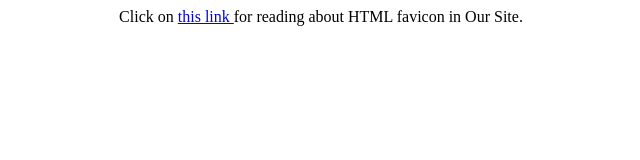
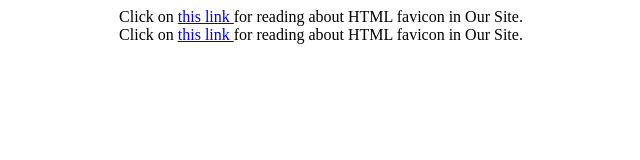
Before and after one commit to saimhafeez/web-project, a plain HTML site: page index.html in a window 1280 px wide. Shown: the whole page, without its empty margins (319-959 px from the left). Drawn offline with Linux system fonts and the light colour scheme.

Commit message:
change 1

```diff
--- a/index.html
+++ b/index.html
@@ -8,5 +8,8 @@
 <Body>
 <center> Click on <a href="https://www.javatpoint.com/html-favicon"> this link </a> for reading about HTML favicon in Our Site.
 </center>
+
+<center> Click on <a href="https://www.javatpoint.com/html-favicon"> this link </a> for reading about HTML favicon in Our Site.
+</center>
 </Body>
 </html>
```
